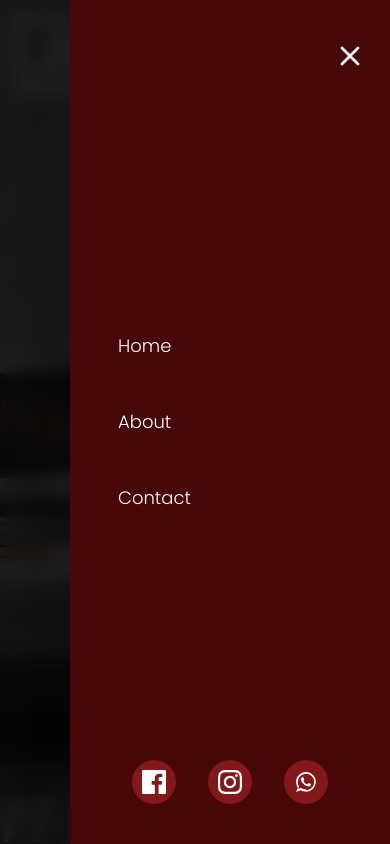
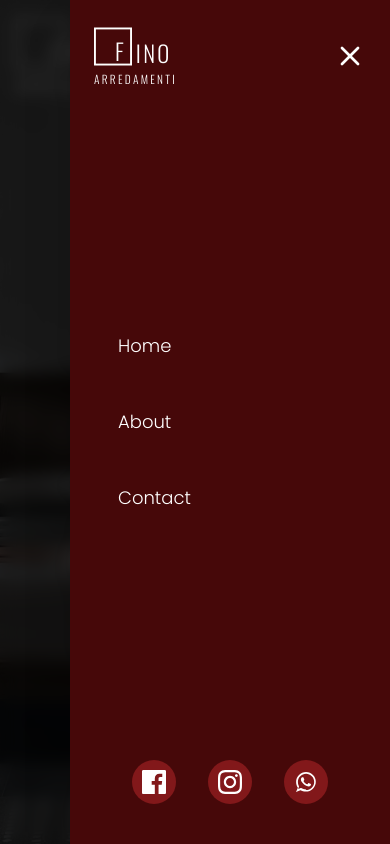
Before and after one commit to TommasoGrasso/arredamenti, a React (Vite) app: page / in a window 390 px wide. Both pictures are taken after a click on the button "Apri menu mobile". Built offline with nearby package versions, Linux system fonts and the light colour scheme; a web font is replaced by a local one.

Commit message:
commit fizing generici

```diff
--- a/index.html
+++ b/index.html
@@ -7,7 +7,7 @@
     <meta name="viewport" content="width=device-width, initial-scale=1.0" />
 
     <!-- SEO base -->
-    <title>Fino Arredamenti – Arredo su misura dal 1991</title>
+    <title>Fino Arredamenti</title>
     <meta
       name="description"
       content="Fino Arredamenti: arredamento su misura dal 1991. Soluzioni personalizzate per area giorno, area notte e arredo completo. Montaggio professionale e progettazione dedicata."
--- a/src/App.css
+++ b/src/App.css
@@ -7,3 +7,8 @@ body {
 button, a {
   cursor: pointer;
 }
+
+::selection {
+  background-color: #450a0a; /* red-950 */
+  color: white; /* colore del testo selezionato */
+}
--- a/src/components/Home.tsx
+++ b/src/components/Home.tsx
@@ -95,13 +95,13 @@ const Home: React.FC = () => {
                 {video.describtion}
               </p>
               <div className="flex gap-4 pt-5">
-                <button className="relative px-6 py-2 font-semibold tracking-widest text-white overflow-hidden group">
+                <button className="relative text-left px-6 py-2 font-semibold tracking-widest text-white overflow-hidden group">
                   <span className="absolute left-0 top-0 h-full w-1/3 sm:w-1/6 bg-red-950 backdrop-blur-md transition-all duration-500 ease-in-out group-hover:w-full group-hover:bg-red-950" />
-                  <span className="relative z-10">CATALOGO COMPLETO</span>
+                  <span className="relative z-10 text-xs sm:text-sm md:text-base">CATALOGO COMPLETO</span>
                 </button>
-                <button className="relative px-6 py-2 font-semibold tracking-widest text-white overflow-hidden group">
+                <button className="relative text-left px-6 py-2 font-semibold tracking-widest text-white overflow-hidden group">
                   <span className="absolute left-0 top-0 h-full w-1/3 sm:w-1/6 bg-red-950 backdrop-blur-md transition-all duration-500 ease-in-out group-hover:w-full group-hover:bg-red-950" />
-                  <span className="relative z-10">RICHIEDI INFORMAZIONI</span>
+                  <span className="relative z-10 text-xs sm:text-sm md:text-base">RICHIEDI INFORMAZIONI</span>
                 </button>
               </div>
             </div>
--- a/src/components/Navbar.tsx
+++ b/src/components/Navbar.tsx
@@ -12,6 +12,10 @@ const Navbar: React.FC = () => {
   const [bgState, setBgState] = useState<"transparent" | "red" | "white">(
     "transparent"
   );
+  const [lockedBgState, setLockedBgState] = useState<
+    null | "transparent" | "red" | "white"
+  >(null);
+
   useEffect(() => {
     const html = document.documentElement;
     const body = document.body;
@@ -64,7 +68,10 @@ const Navbar: React.FC = () => {
 
   // CAMBIO SFONDO NAVBAR DURANTE LO SCROLL
   useEffect(() => {
+    if (isOpen) return;
+
     let lastScrollY = window.scrollY;
+
     const handleScroll = () => {
       const current = window.scrollY;
       const nearTop = current < 50;
@@ -79,11 +86,13 @@ const Navbar: React.FC = () => {
 
     window.addEventListener("scroll", handleScroll);
     return () => window.removeEventListener("scroll", handleScroll);
-  }, []);
+  }, [isOpen]);
 
   // ANIMAZIONE COLORE NAVBAR
   useEffect(() => {
     if (!navRef.current) return;
+
+    const stateToApply = lockedBgState ?? bgState;
 
     const colors = {
       transparent: "rgba(255,255,255,0)",
@@ -98,11 +107,11 @@ const Navbar: React.FC = () => {
     };
 
     gsap.to(navRef.current, {
-      backgroundColor: colors[bgState],
-      color: textColors[bgState],
+      backgroundColor: colors[stateToApply],
+      color: textColors[stateToApply],
       duration: 0.4,
     });
-  }, [bgState]);
+  }, [bgState, lockedBgState]);
 
   return (
     <div
@@ -174,7 +183,10 @@ const Navbar: React.FC = () => {
           {/* PULSANTE MENU MOBILE */}
           <button
             className="md:hidden"
-            onClick={() => setIsOpen(true)}
+            onClick={() => {
+              setLockedBgState(bgState); // congela il colore attuale!
+              setIsOpen(true);
+            }}
             aria-label="Apri menu mobile"
           >
             <Menu size={28} />
@@ -188,7 +200,10 @@ const Navbar: React.FC = () => {
                 ? "opacity-100 pointer-events-auto"
                 : "opacity-0 pointer-events-none"
             }`}
-            onClick={() => setIsOpen(false)}
+            onClick={() => {
+              setIsOpen(false);
+              setLockedBgState(null); // sblocca colore!
+            }}
           />
 
           {/* SIDEBAR MOBILE */}
@@ -197,9 +212,35 @@ const Navbar: React.FC = () => {
             transform transition-all duration-500 ease-out
             ${isOpen ? "translate-x-0" : "translate-x-full"}`}
           >
+            {/* MINI LOGO IN ALTO A SINISTRA */}
+            <div className="text-white absolute top-6 left-6 scale-95 origin-left">
+              <div className="inline-flex flex-col items-start cursor-pointer">
+                <div className="w-[70px] h-10 relative">
+                  <div className="absolute top-0 left-0 inline-flex items-center transition-all">
+                    <div className="w-10 h-10 flex items-center justify-center border-2 relative cursor-pointer">
+                      <span className="text-2xl font-[Oswald] font-light tracking-widest translate-x-2 translate-y-1">
+                        F
+                      </span>
+                    </div>
+                    <span className="ml-1 mt-3 text-2xl font-[Oswald] font-light tracking-widest">
+                      INO
+                    </span>
+                  </div>
+                </div>
+                <div className="w-full flex justify-center mt-2">
+                  <span className="text-xs font-[Oswald] font-light tracking-[0.2em] whitespace-nowrap">
+                    ARREDAMENTI
+                  </span>
+                </div>
+              </div>
+            </div>
+
             {/* CHIUDI */}
             <button
-              onClick={() => setIsOpen(false)}
+              onClick={() => {
+                setIsOpen(false);
+                setLockedBgState(null);
+              }}
               className="absolute top-10 right-6 text-white hover:rotate-90 transition-all"
             >
               <X size={32} />
```
